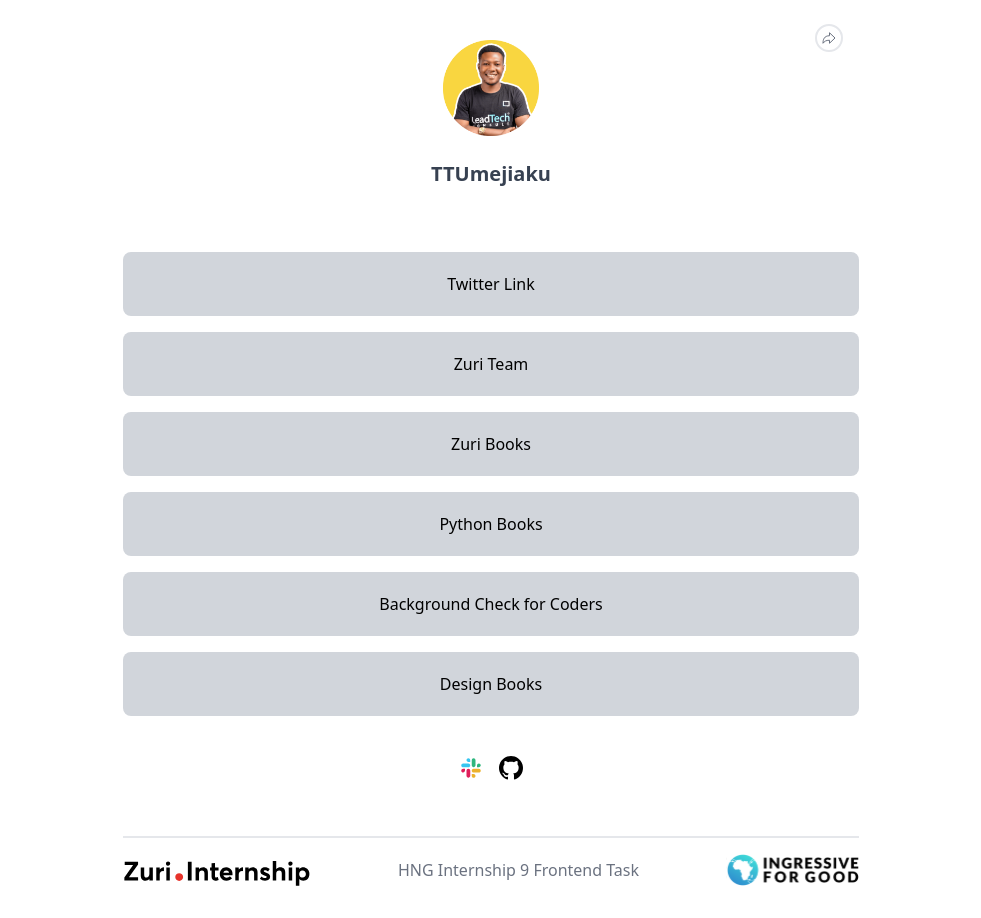
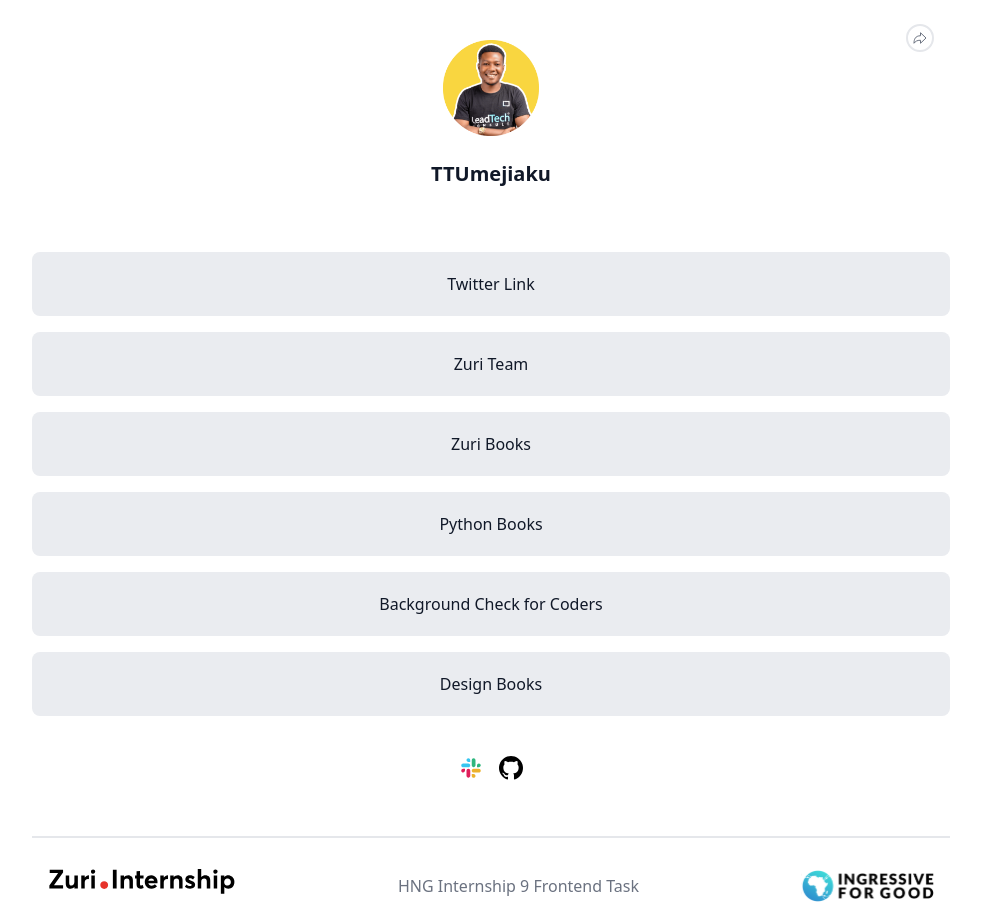
Before and after one commit to TTUmejiaku/hng-stage-1, a React (Vite) app: page / in a window 1280 px wide. Shown: the whole page, without its empty margins (149-1130 px from the left). Before the commit the page ends 886 px from the top, so only its background shows below. Built offline with nearby package versions, Linux system fonts and the light colour scheme.

Commit message:
added tooltip and hover effect on links

```diff
--- a/linkData.js
+++ b/linkData.js
@@ -13,7 +13,7 @@
     id: "books",
     url: "http://books.zuri.team",
     name: "Zuri Books",
-    subText: "This is where you find books about design and coding",
+    subText: "Find books about design and coding here",
   },
   {
     id: "book__python",
@@ -25,8 +25,7 @@
     id: "pitch",
     url: "https://background.zuri.team",
     name: "Background Check for Coders",
-    subText:
-      "Never worry about rigorous background checks on coders, we handle all of that for you.",
+    subText: "Never worry about background checks on coders anymore.",
   },
   {
     id: "book_design",
--- a/src/components/Footer.jsx
+++ b/src/components/Footer.jsx
@@ -4,7 +4,7 @@
 
 const Footer = () => {
   return (
-    <div className="md:flex hidden items-center justify-between mt-14 border-t-2 border-solid pt-4">
+    <div className="flex flex-col items-center justify-between space-y-4 md:flex-row mt-14 border-t-2 border-solid p-4">
       <img src={ZuriLogo} alt="" />
       <p className="text-gray-500">HNG Internship 9 Frontend Task</p>
       <img src={I4gLogo} alt="" />
--- a/src/components/Link.jsx
+++ b/src/components/Link.jsx
@@ -2,11 +2,18 @@
 
 const Link = ({ url, id, name, subText }) => {
   return (
-    <div className="w-full bg-gray-300 text-center p-5 rounded-lg flex flex-col space-y-2">
-      <a href={url} id={id} className="">
+    <div className="group bg-gray200 text-center py-5 rounded-lg flex flex-col space-y-4 hover:bg-gray300 relative">
+      <a href={url} id={id} className="text-gray900 peer">
         {name}
       </a>
-      {/* <small>{subText}</small> */}
+      {subText && (
+        <>
+          <div className=" hidden absolute -top-10 left-1/2 -translate-x-1/2 rounded-lg lg:peer-hover:block bg-gray900 py-1 px-4">
+            <small className="text-gray200">{subText}</small>
+          </div>
+          <div className="hidden absolute lg:peer-hover:block -top-3 left-1/2 -translate-x-1/2 w-0 h-0 border-l-[10px] border-solid border-transparent border-r-[10px] border-t-[15px] border-t-gray900"></div>
+        </>
+      )}
     </div>
   );
 };
--- a/src/components/ProfileSection.jsx
+++ b/src/components/ProfileSection.jsx
@@ -15,7 +15,7 @@
       <div className="w-24 h-24 rounded-full mx-auto">
         <img id="profile__img" src={ProfileImg} alt="TTUmejiaku" />
       </div>
-      <h2 id="twitter" className="mt-6 font-bold text-xl text-gray-700">
+      <h2 id="twitter" className="mt-6 font-bold text-xl text-gray900">
         TTUmejiaku
       </h2>
       <h3 id="slack" className="invisible">
--- a/src/index.css
+++ b/src/index.css
@@ -2,13 +2,26 @@
 @tailwind components;
 @tailwind utilities;
 
+@layer base {
+  :root {
+    --gray__200: 220deg 17% 93%; /* #eaecf0 */
+    --gray__900: 220deg 43% 11%; /* #101828 */
+    --gray__300: 217deg 16% 84%; /* #D0D5DD */
+    --gray__400: 218deg 15% 65%; /* #98A2B3 */
+  }
+}
+
 @layer components {
   .container {
     @apply mx-auto mt-10 px-4;
-    width: clamp(375px, 60vw, 950px);
+    width: clamp(375px, 90vw, 950px);
   }
 
   .b-yellow {
     @apply border-2 border-yellow-400 border-solid;
   }
+
+  .link-width {
+    width: clamp(375px, 90vw, 950px);
+  }
 }
--- a/tailwind.config.cjs
+++ b/tailwind.config.cjs
@@ -2,7 +2,14 @@
 module.exports = {
   content: ["./index.html", "./src/**/*.{js,ts,jsx,tsx}"],
   theme: {
-    extend: {},
+    extend: {
+      colors: {
+        gray200: "hsl(var(--gray__200))",
+        gray300: "hsl(var(--gray__300))",
+        gray400: "hsl(var(--gray__400))",
+        gray900: "hsl(var(--gray__900))",
+      },
+    },
   },
   plugins: [],
 };
```
